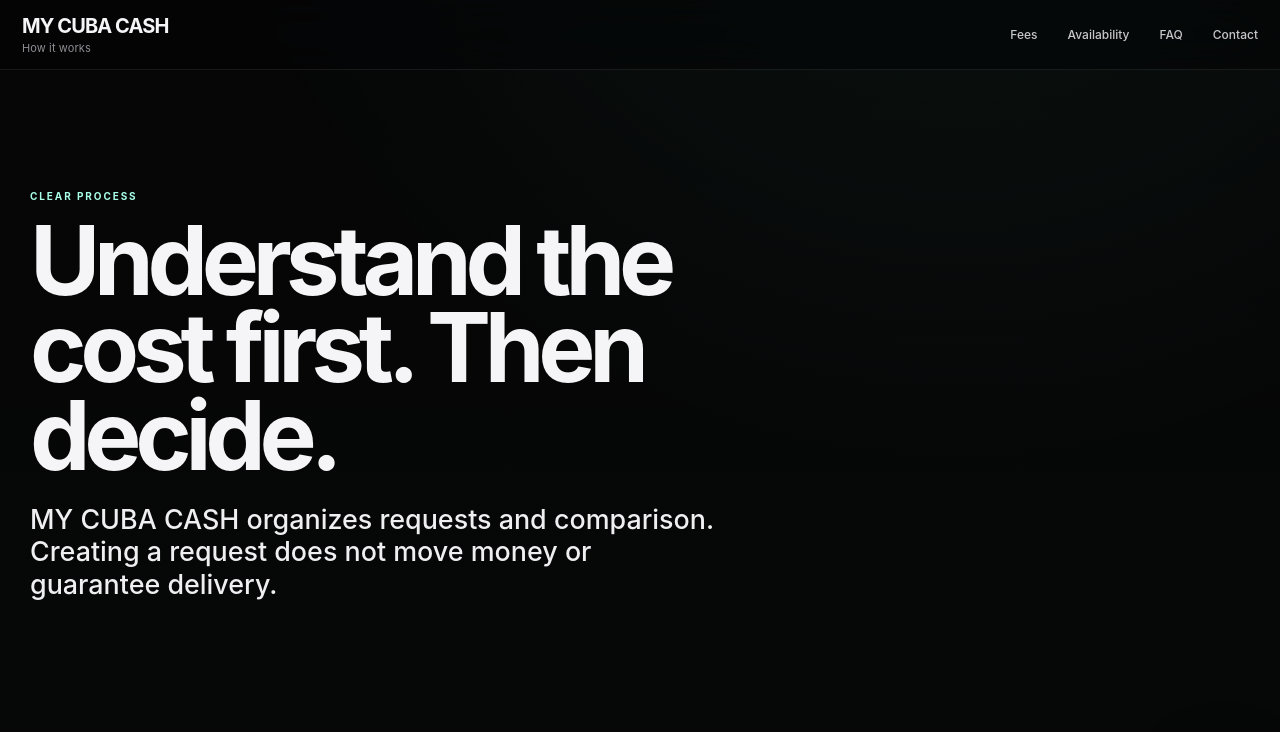
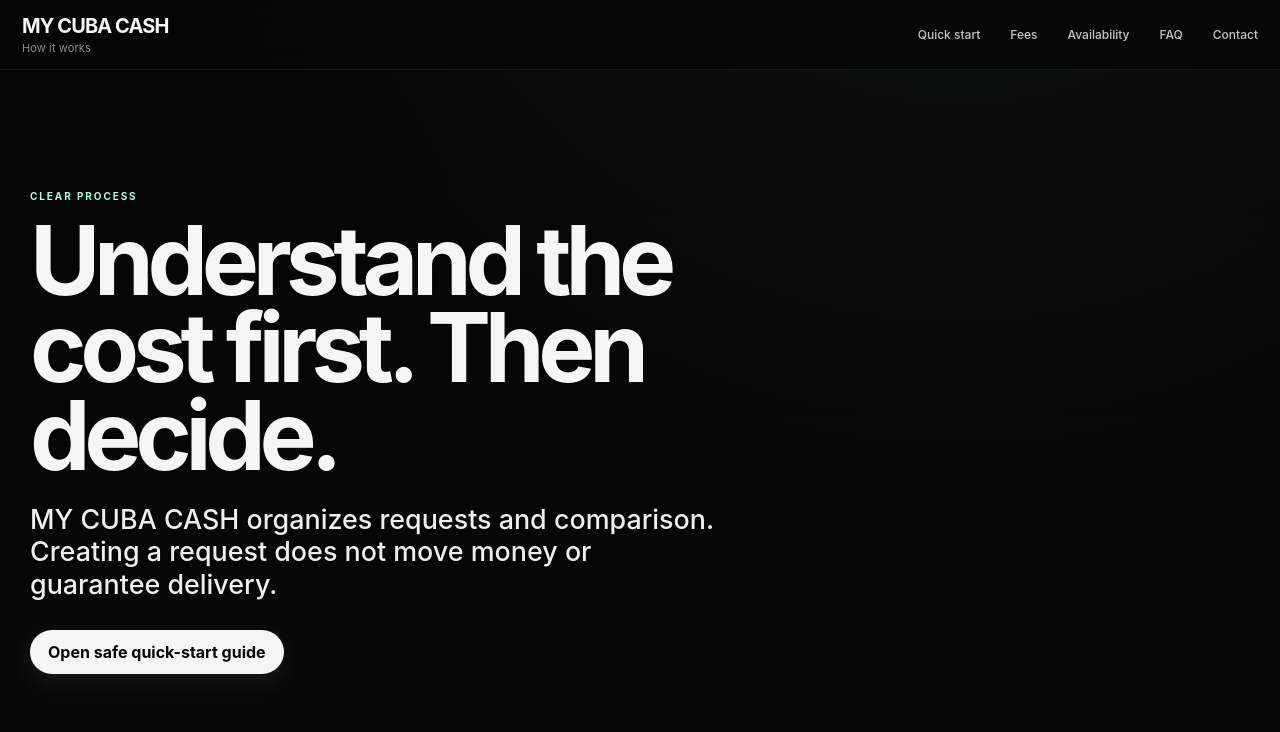
Before and after one commit to SAHJONY/CUBACASH, a Next.js app: page /en/how-it-works in a window 1280 px wide. Shown: the top 732 px of the page. Built offline with nearby package versions, Linux system fonts and the light colour scheme.

Commit message:
Link the safe guide from the customer journey

```diff
--- a/app/[locale]/how-it-works/page.tsx
+++ b/app/[locale]/how-it-works/page.tsx
@@ -7,8 +7,8 @@ export default async function HowItWorksPage({params}:{params:Promise<{locale:st
   const es=locale==='es';
   const support=APP_COMMUNICATIONS.whatsappPrimary;
   return <main className="shell premiumAppShell" dir={locale==='ar'?'rtl':'ltr'}>
-    <nav className="nav premiumNav"><a href={`/${locale}`} className="brandwrap"><div className="brand">MY CUBA CASH</div><small>{es?'Cómo funciona':'How it works'}</small></a><div className="navlinks"><a href={`/${locale}/fees`}>{es?'Tarifas':'Fees'}</a><a href={`/${locale}/delivery-providers`}>{es?'Disponibilidad':'Availability'}</a><a href={`/${locale}/faq`}>FAQ</a><a href={`/${locale}/contact`}>{es?'Contacto':'Contact'}</a></div></nav>
-    <section className="hero"><div className="heroCopy"><div className="eyebrow">{es?'PROCESO CLARO':'CLEAR PROCESS'}</div><h1>{es?'Primero entiendes el costo. Después decides.':'Understand the cost first. Then decide.'}</h1><p className="heroLead">{es?'MY CUBA CASH organiza solicitudes y comparación. Crear una solicitud no mueve dinero ni garantiza una entrega.':'MY CUBA CASH organizes requests and comparison. Creating a request does not move money or guarantee delivery.'}</p></div></section>
+    <nav className="nav premiumNav"><a href={`/${locale}`} className="brandwrap"><div className="brand">MY CUBA CASH</div><small>{es?'Cómo funciona':'How it works'}</small></a><div className="navlinks"><a href={`/${locale}/quick-start`}>{es?'Guía rápida':'Quick start'}</a><a href={`/${locale}/fees`}>{es?'Tarifas':'Fees'}</a><a href={`/${locale}/delivery-providers`}>{es?'Disponibilidad':'Availability'}</a><a href={`/${locale}/faq`}>FAQ</a><a href={`/${locale}/contact`}>{es?'Contacto':'Contact'}</a></div></nav>
+    <section className="hero"><div className="heroCopy"><div className="eyebrow">{es?'PROCESO CLARO':'CLEAR PROCESS'}</div><h1>{es?'Primero entiendes el costo. Después decides.':'Understand the cost first. Then decide.'}</h1><p className="heroLead">{es?'MY CUBA CASH organiza solicitudes y comparación. Crear una solicitud no mueve dinero ni garantiza una entrega.':'MY CUBA CASH organizes requests and comparison. Creating a request does not move money or guarantee delivery.'}</p><div className="actions"><a className="cta premiumCta" href={`/${locale}/quick-start`}>{es?'Abrir guía rápida segura':'Open safe quick-start guide'}</a></div></div></section>
     <section className="section"><div className="luxuryGrid">
       <article className="luxuryCard"><span>01</span><h3>{es?'Calcula':'Calculate'}</h3><p>{es?'Consulta la tarifa pública de MY CUBA CASH sin registrarte.':'Review the public MY CUBA CASH fee without signing up.'}</p></article>
       <article className="luxuryCard"><span>02</span><h3>{es?'Verifica':'Verify'}</h3><p>{es?'Comprueba si existen proveedores verificados, con precio y disponibilidad publicados.':'Check whether verified providers have published price and availability.'}</p></article>
```
